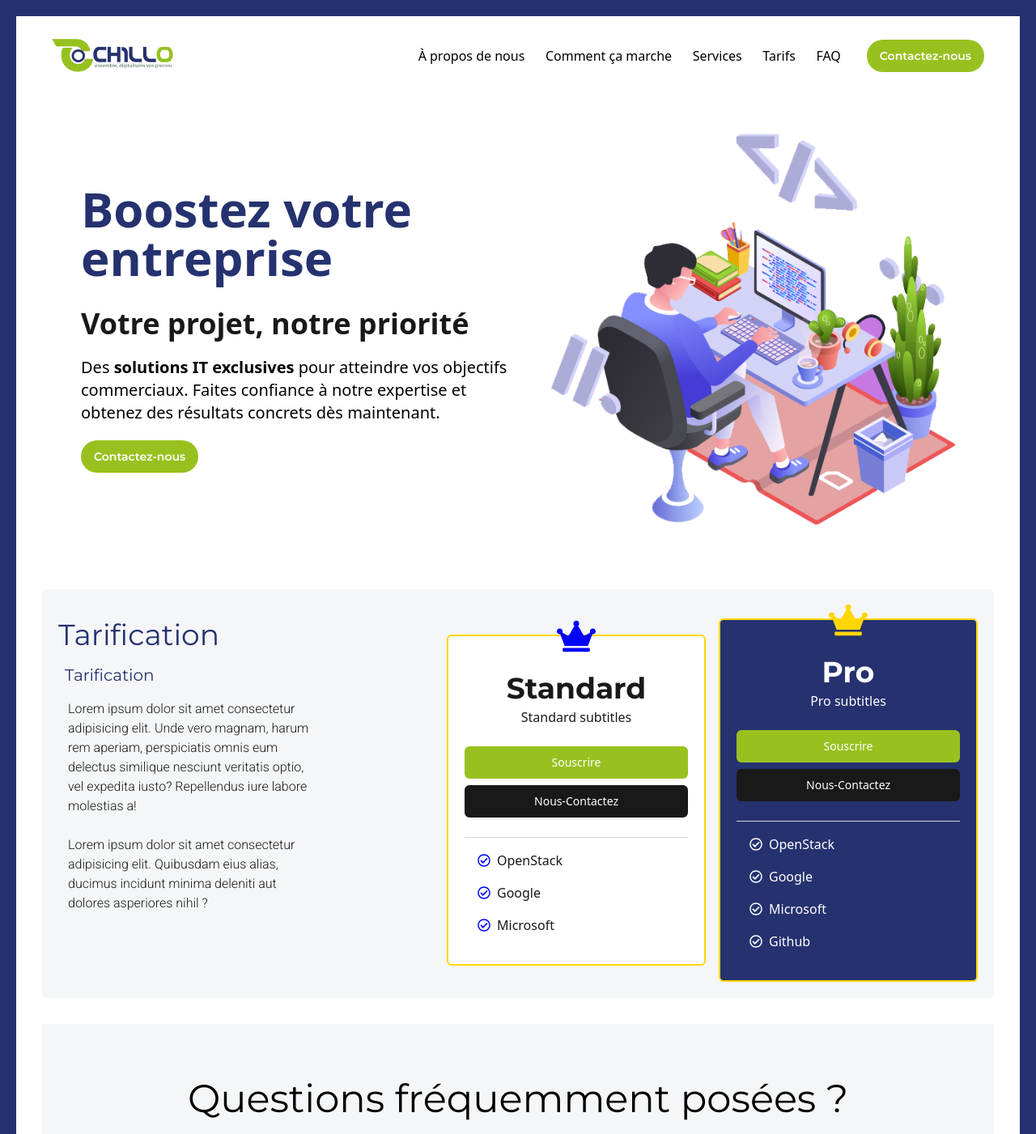
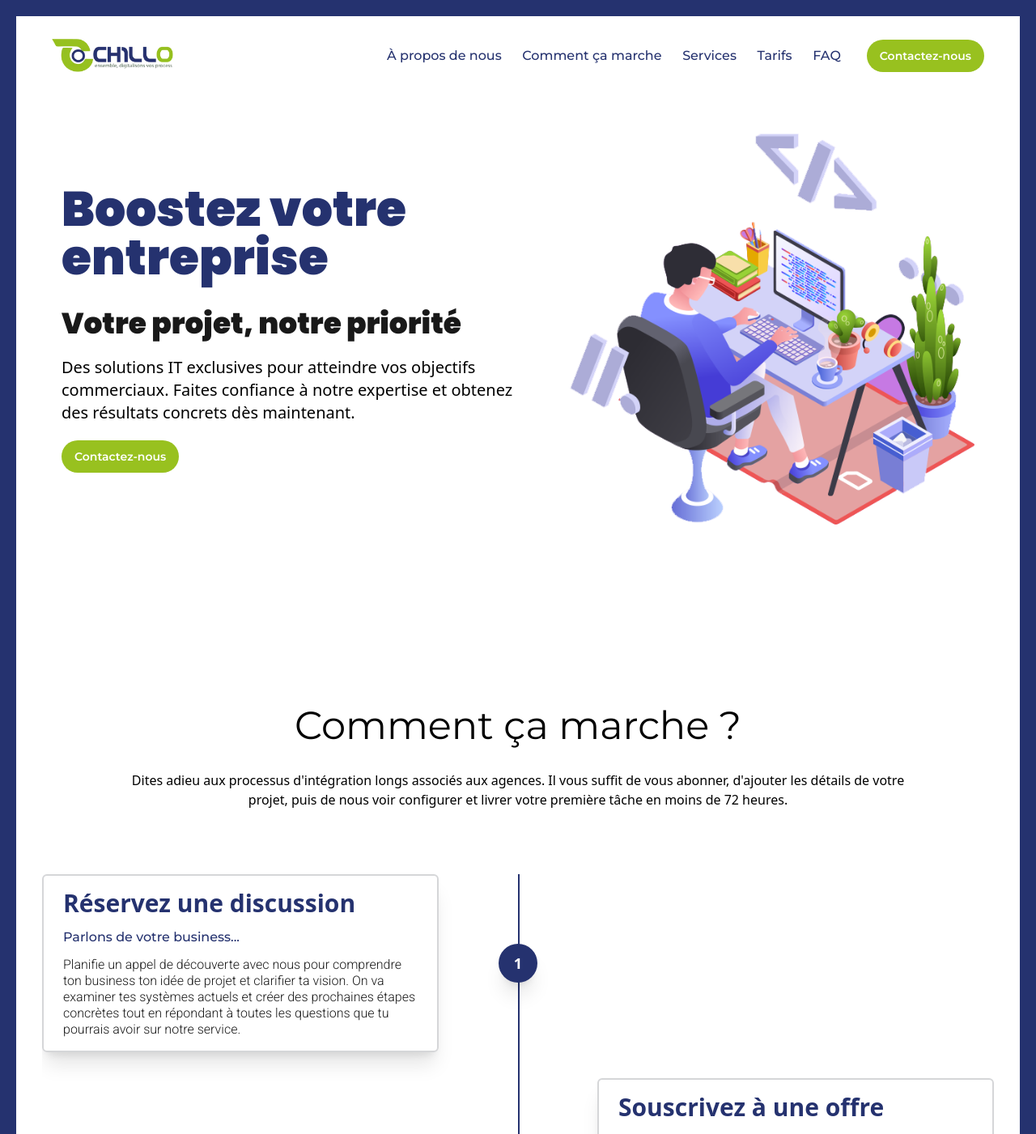
Before and after one commit to chillo-tech/website.chillo.tech, a Next.js app: page / in a window 1280 px wide. Shown: the top 1401 px of the page at 81% size. Built offline with nearby package versions, Linux system fonts and the light colour scheme.

Commit message:
Add section how-its-work and updated work in header and banner

```diff
--- a/docker-compose.yaml
+++ b/docker-compose.yaml
@@ -3,6 +3,7 @@ services:
   #Node 18.19-alpine web server service
   node-web-server:
     container_name: 'node-web-server'
+    restart: always
     build:
       context: .
       dockerfile: Dockerfile
--- a/src/app/page.tsx
+++ b/src/app/page.tsx
@@ -1,12 +1,14 @@
 import FAQ from '@/components/sections/FAQ';
 import PricingPanel from '@/components/sections/PricingPanel';
 
-import Banner from '@/components/Banner';
+import Banner from '@/components/sections/Banner';
+import HowItsWork from "@/components/sections/HowItsWork";
 
 export default function Home() {
     return (
-    <div className="space-y-8">
+        <div className="space-y-24">
             <Banner />
+            <HowItsWork />
             <PricingPanel />
             <FAQ />
         </div>
--- a/src/components/Header.tsx
+++ b/src/components/Header.tsx
@@ -1,13 +1,13 @@
 'use client';
 
-import Link from 'next/link';
-import Image from 'next/image';
 import {Icons} from './Icons';
 import {useState} from "react";
 import {cn} from "@/lib/utils";
 import {title2} from "@/assets/fonts";
 import {lang} from "@/lang";
 import {Button} from "@/components/ui/button";
+import Logo from "@/components/Logo";
+import NavigationLinks from "@/components/NavigationLinks";
 
 export default function Header() {
 
@@ -34,38 +34,12 @@ export default function Header() {
 
     return (
         <header className="w-full relative py-2">
-            <nav className="flex justify-between">
-                <div className="w-[130px] md:w-[200px] flex items-center">
-                    <Link href={"/"} className="">
-                        <Image
-                            src={"/images/chillo-services.webp"}
-                            width={150}
-                            height={50}
-                            priority={true}
-                            alt="Logo Chillo Tech"
-                        />
-                    </Link>
-                </div>
+            <div className="flex justify-between">
+                <Logo/>
                 <div className="flex items-center gap-3">
                     <div
                         className="navLinks duration-500 absolute md:static md:w-auto w-full md:h-auto h-[85vh] bg-white flex md:items-center gap-[1.5vw] top-[100%] left-[0%] px-5 md:py-0 py-5 ">
-                        <ul className="flex md:flex-row flex-col md:items-center md:gap-[2vw] gap-8">
-                            <li className="relative max-w-fit pr-3 md:pr-0 py-1 after:bg-gradient-to-r from-[#AAB6867E] to-[#98C11F]  after:absolute after:h-1 after:w-0 after:bottom-0 after:left-0 hover:after:w-full after:transition-all after:duration-300">
-                                <a href="#">À propos de nous</a>
-                            </li>
-                            <li className="relative max-w-fit pr-3 md:pr-0 py-1 after:bg-gradient-to-r from-[#AAB6867E] to-[#98C11F]  after:absolute after:h-1 after:w-0 after:bottom-0 after:left-0 hover:after:w-full after:transition-all after:duration-300">
-                                <a href="#">Comment ça marche</a>
-                            </li>
-                            <li className="relative max-w-fit pr-3 md:pr-0 py-1 after:bg-gradient-to-r from-[#AAB6867E] to-[#98C11F]  after:absolute after:h-1 after:w-0 after:bottom-0 after:left-0 hover:after:w-full after:transition-all after:duration-300">
-                                <a href="#">Services</a>
-                            </li>
-                            <li className="relative max-w-fit pr-3 md:pr-0 py-1 after:bg-gradient-to-r from-[#AAB6867E] to-[#98C11F]  after:absolute after:h-1 after:w-0 after:bottom-0 after:left-0 hover:after:w-full after:transition-all after:duration-300">
-                                <a href="#">Tarifs</a>
-                            </li>
-                            <li className="relative max-w-fit pr-3 md:pr-0 py-1 after:bg-gradient-to-r from-[#AAB6867E] to-[#98C11F]  after:absolute after:h-1 after:w-0 after:bottom-0 after:left-0 hover:after:w-full after:transition-all after:duration-300">
-                                <a href="#">FAQ</a>
-                            </li>
-                        </ul>
+                        <NavigationLinks className="md:gap-[2vw] gap-8" linkClassName="font-medium"/>
                     </div>
                     <div className="flex items-center gap-2">
                         <Button
@@ -89,7 +63,7 @@ export default function Header() {
                         }
                     </div>
                 </div>
-            </nav>
+            </div>
         </header>
     )
 }
--- a/src/components/Logo.tsx
+++ b/src/components/Logo.tsx
@@ -4,7 +4,7 @@ import { Icons } from './Icons';
 
 const Logo = () => {
   return (
-    <div className="w-64">
+    <div className="w-130">
       <Link href={ROUTE_HOME} className="">
         <Icons.logo />
       </Link>
--- a/src/components/NavigationLinks.tsx
+++ b/src/components/NavigationLinks.tsx
@@ -5,7 +5,7 @@ import Link from 'next/link';
 
 interface NavigationLinksProps extends React.HTMLAttributes<HTMLDivElement> {}
 
-function NavigationLinks({ className }: NavigationLinksProps) {
+function NavigationLinks({ className, linkClassName }: NavigationLinksProps) {
   return (
     <nav
       className={cn(
@@ -17,7 +17,8 @@ function NavigationLinks({ className }: NavigationLinksProps) {
           key={`${index}-${link.href}`}
           className={cn(
             title2.className,
-            'text-blue font-light relative after:bg-gradient-to-r from-[#AAB6867E] to-[#98C11F] after:absolute after:h-1 after:w-0 after:-bottom-2 after:left-0 hover:after:w-full after:transition-all after:duration-300'
+            'text-blue font-light relative after:bg-gradient-to-r from-[#AAB6867E] to-[#98C11F] after:absolute after:h-1 after:w-0 after:-bottom-2 after:left-0 hover:after:w-full after:transition-all after:duration-300',
+            linkClassName
           )}
           href={link.href}>
           {link.title}
--- a/src/components/Banner.tsx
+++ b/src/components/sections/Banner.tsx
@@ -1,24 +1,32 @@
 import Image from 'next/image'
 import {cn} from "@/lib/utils";
-import {title2} from "@/assets/fonts";
+import {title1, title2} from "@/assets/fonts";
 import {lang} from "@/lang";
 import {Button} from "@/components/ui/button";
+import RenderHtmlContent from "@/components/RenderHTMLContent";
+import React from "react";
+import {SectionLayout} from "@/components/sections/layout/SectionLayout";
 
-export default function Banner() {
+export default function Banner({className}) {
 
     return (
-        <div className="flex flex-col md:flex-row items-strech justify-betweenpy-6 px-6 md:py-12 lg:px-12">
+        <SectionLayout
+            className={cn(className, 'flex flex-col md:flex-row items-strech justify-betweenpy-6 px-6 md:py-12 lg:pt-12')}>
             <div className="flex flex-col justify-center md:w-1/2 sm:w-full">
-                <h1 className="text-blue text-5xl lg:text-6xl font-semibold">
-                    Boostez votre entreprise
+                <h1 className={cn(
+                    title1.className,
+                    'text-blue text-5xl lg:text-6xl font-semibold'
+                )}>
+                    {lang.banner.title}
                 </h1>
-                <h2 className="text-black font-semibold leading-10 text-3xl md:text-4xl mt-8">
-                    Votre projet, notre priorité
+                <h2 className={cn(
+                    title1.className,
+                    'text-black font-semibold leading-10 text-3xl md:text-4xl mt-8'
+                )}>
+                    {lang.banner.subtitle}
                 </h2>
                 <p className="text-base lg:text-xl my-5">
-                    Des <span className="font-bold">solutions IT exclusives</span> pour atteindre vos
-                    objectifs commerciaux. Faites confiance à notre expertise et obtenez des résultats concrets
-                    dès maintenant.
+                    <RenderHtmlContent content={lang.banner.contentTitle}/>
                 </p>
                 <Button
                     variant={'outline'}
@@ -38,6 +46,6 @@ export default function Banner() {
                     alt="Code Chillo Tech"
                 />
             </div>
-        </div>
+        </SectionLayout>
     )
 }
--- /dev/null
+++ b/src/components/sections/HowItsWork.tsx
@@ -0,0 +1,51 @@
+import RenderHtmlContent from "@/components/RenderHTMLContent";
+import React from "react";
+import {cn} from "@/lib/utils";
+import {lang} from "@/lang";
+import {SectionLayout, SectionTitle} from "@/components/sections/layout/SectionLayout";
+import {HowItWork} from "@/lang/fr/content";
+import {paragraph, title2} from "@/assets/fonts";
+
+interface HowItWorkItemProps {
+    item: HowItWork
+    reverse: boolean
+}
+
+const HowItWorkItem = (props: HowItWorkItemProps) => {
+    const {
+        item,
+        reverse
+    } = props
+
+    return (
+        <div className={`mb-8 flex justify-between items-center w-full ${reverse ? 'md:flex-row-reverse' : ''} `}>
+            <div className="order-1 md:w-5/12 sm:w-0 sm:hidden md:block"></div>
+            <div className="z-20 flex items-center order-1 bg-blue shadow-xl w-12 h-12 rounded-full">
+                <h1 className="mx-auto font-semibold text-lg text-white">{item.id}</h1>
+            </div>
+            <div
+                className="order-1 border-2 border-dark-gray rounded-md shadow-xl md:w-5/12 px-6 py-4 sm:w-10/12">
+                <h3 className={cn('mb-3 font-bold text-blue text-xl md:text-3xl')}>{item.title}</h3>
+                <h6 className={cn(title2.className, 'mb-3 text-blue font-medium')}>{item.subtitle}</h6>
+                <p className={cn(paragraph.className, 'text-black leading-tight')}>{item.description}</p>
+            </div>
+        </div>
+    )
+}
+
+export default function HowItsWork({className}) {
+
+    return (
+        <SectionLayout className={cn(className)}>
+            <SectionTitle className="p-0 mb-4 md:mb-0" subtitle={lang.how_its_work.subtitle}>
+                <RenderHtmlContent content={lang.how_its_work.title}/>
+            </SectionTitle>
+            <div className="relative wrap overflow-hidden">
+                <div className="absolute border-blue h-full border md:left-1/2 sm:left-[4%]"></div>
+                {lang.how_its_work.howItWorks.map((howItWork, index) => (
+                    <HowItWorkItem item={howItWork} reverse={(index % 2) === 0}/>
+                ))}
+            </div>
+        </SectionLayout>
+    )
+}
--- a/src/components/sections/layout/SectionLayout.tsx
+++ b/src/components/sections/layout/SectionLayout.tsx
@@ -19,7 +19,7 @@ const SectionTitle = ({
   return (
     <div
       className={cn(
-        'container w-full min-h-24 md:h-72 flex flex-col gap-4 justify-center items-center m-0 p-5',
+        'w-full min-h-24 md:h-72 flex flex-col gap-4 justify-center items-center m-0 p-5',
         className
       )}>
       <h2
--- a/src/config/index.ts
+++ b/src/config/index.ts
@@ -3,7 +3,7 @@ import * as links from './links';
 export type SiteConfig = typeof siteConfig;
 
 export const siteConfig = {
-  title: 'Chillo Tech',
+  title: 'Chillo Tech | Des devs hautement qualifiés pour atteindre vos objectifs commerciaux',
   description:
     'Des devs hautement qualifiés pour atteindre vos objectifs commerciaux. Faites confiance à notre expertise et obtenez des résultats concrets dès maintenant',
   mainNavLinks: links.navigations,
--- a/src/lang/fr/content.ts
+++ b/src/lang/fr/content.ts
@@ -1,6 +1,13 @@
 type FAQ = {
   question: string;
   answer: string;
+};
+
+export type HowItWork = {
+  id: number,
+  title: string;
+  subtitle: string;
+  description: string;
 };
 
 const pricingSection = {
@@ -54,6 +61,43 @@ const faqs: FAQ[] = [
   },
 ];
 
+const howItWorks: HowItWork[] = [
+  {
+    id: 1,
+    title: 'Réservez une discussion',
+    subtitle: ` Parlons de votre business...`,
+    description: `Planifie un appel de découverte avec nous pour comprendre ton business
+    ton idée de projet et clarifier ta vision. On va examiner tes systèmes actuels et créer des prochaines étapes concrètes
+    tout en répondant à toutes les questions que tu pourrais avoir sur notre service.`
+  },
+  {
+    id: 2,
+    title: 'Souscrivez à une offre',
+    subtitle: ` Il est temps de mettre en place votre tableau de gestion de projet...`,
+    description: `Une fois abonné, ajoutez les détails de votre projet à votre tableau Trello. Cela inclut le téléchargement des designs,
+    la définition des fonctionnalités et la fourniture de toutes les informations qui guideront le processus de développement.
+    Ne vous inquiétez pas, nous vous guiderons pour configurer correctement votre tableau de projet.`
+  },
+  {
+    id: 3,
+    title: 'Créez vos tâches de projet',
+    subtitle: `Nous créons vos tâches et mettons en place des Sprints hebdomadaires...`,
+    description: `Nous décomposons les détails de votre projet en tâches de développement réalisables.
+    Votre développeur créera ensuite un cycle de « Sprint » hebdomadaire composé de plusieurs tâches
+    qui devront être terminées en fin de semaine. Chaque tâche effectuée durant la semaine sera marquée pour révision une fois terminée.`
+  },
+  {
+    id: 4,
+    title: 'Suivre et gérer votre progression',
+    subtitle: `Regardez comment nous donnons vie à votre idée...`,
+    description: `Il vous suffit de vous connecter et de suivre la progression de vos projets avec Trello.
+    Nous facilitons la révision des tâches, l'attribution des révisions, l'ajout de commentaires,
+    la consultation des liens et le partage de nouveaux détails avec votre développeur.
+    Nous comprenons que les besoins en développement peuvent fluctuer. C'est pourquoi vous pouvez mettre en pause votre abonnement
+    si vous n'avez pas de tâches et le reprendre lorsque vous en avez`
+  }
+];
+
 export const text = {
   navigation: {
     about: 'À propos de nous',
@@ -80,4 +124,16 @@ export const text = {
     copyright: '© Copyright 2024 Chillo Tech. Tous droits réservés.',
     privacyPolicy: 'Politique de confidentialité',
   },
+  banner: {
+    title: 'Boostez votre entreprise',
+    subtitle: 'Votre projet, notre priorité',
+    contentTitle: `Des <span className="font-bold">solutions IT exclusives</span> pour atteindre vos objectifs
+        commerciaux. Faites confiance à notre expertise et obtenez des résultats concrets dès maintenant.`
+  },
+  how_its_work: {
+    title: 'Comment ça marche ?',
+    subtitle: 'Dites adieu aux processus d\'intégration longs associés aux agences. Il vous suffit de vous abonner, ' +
+        'd\'ajouter les détails de votre projet, puis de nous voir configurer et livrer votre première tâche en moins de 72 heures.',
+    howItWorks
+  }
 };
```
Lines whose indentation alone changed are shown as unchanged.
